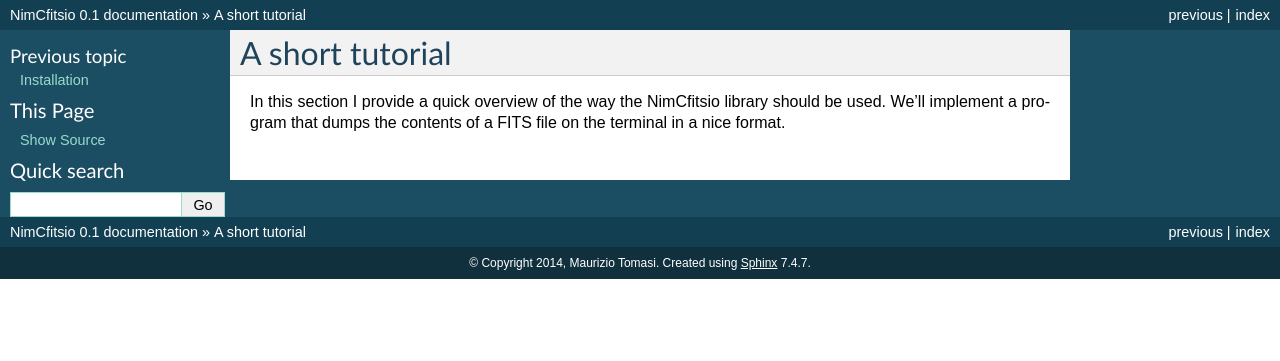
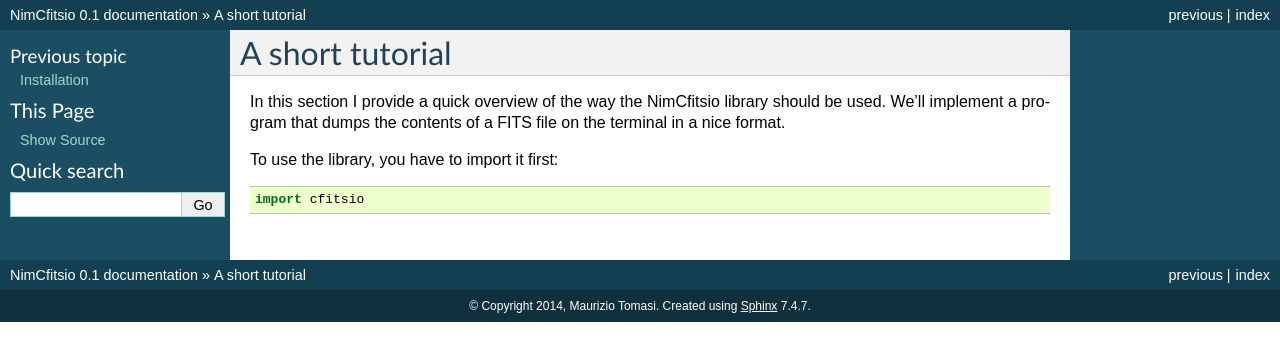
Before and after one commit to ziotom78/nimcfitsio, a Sphinx documentation site: the page built from docs/tutorial.rst, in a window 1280 px wide. Shown: the top 361 px of the page. Built offline with Sphinx 7.4.7, drawn with Linux system fonts in a browser that asks for light colours.

Commit message:
First code block added to the docs

```diff
--- a/docs/tutorial.rst
+++ b/docs/tutorial.rst
@@ -4,3 +4,9 @@ A short tutorial
 In this section I provide a quick overview of the way the NimCfitsio
 library should be used. We'll implement a program that dumps the
 contents of a FITS file on the terminal in a nice format.
+
+To use the library, you have to import it first:
+
+.. code-block:: nim
+
+    import cfitsio
```
